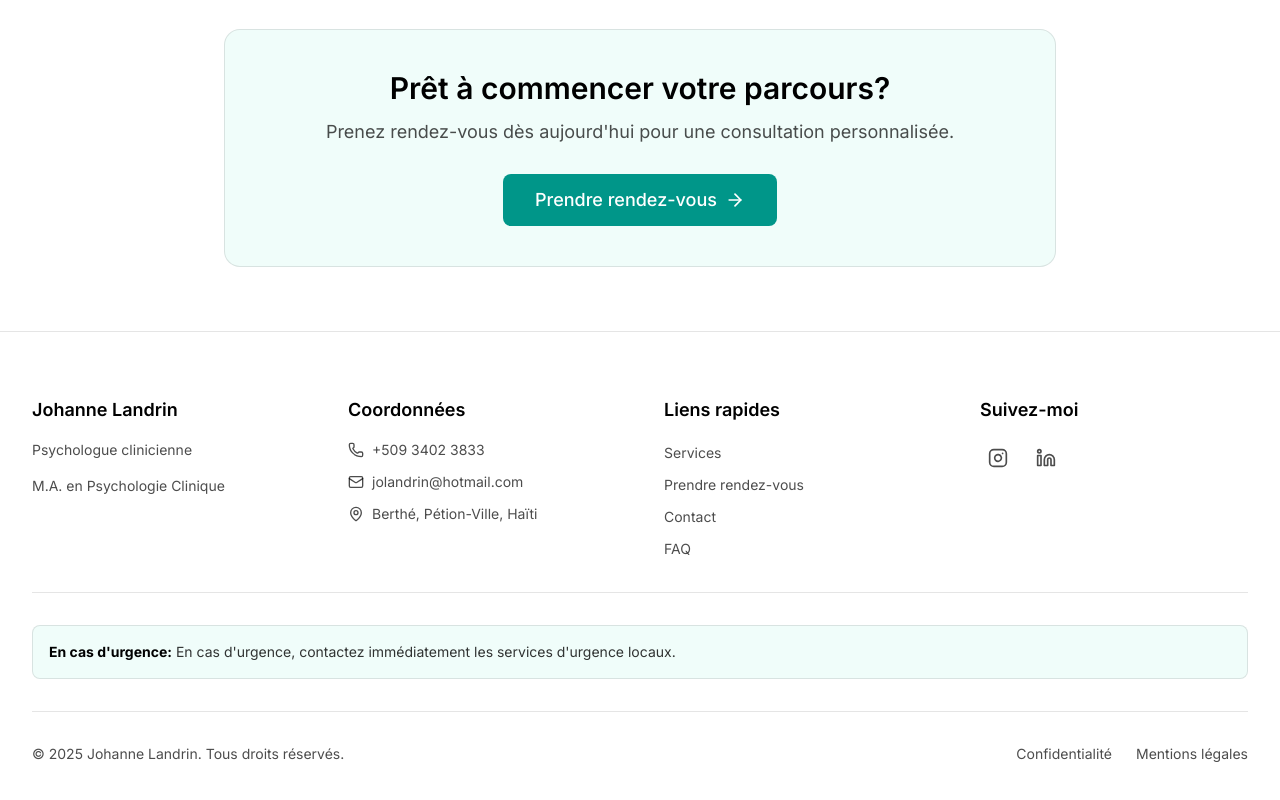
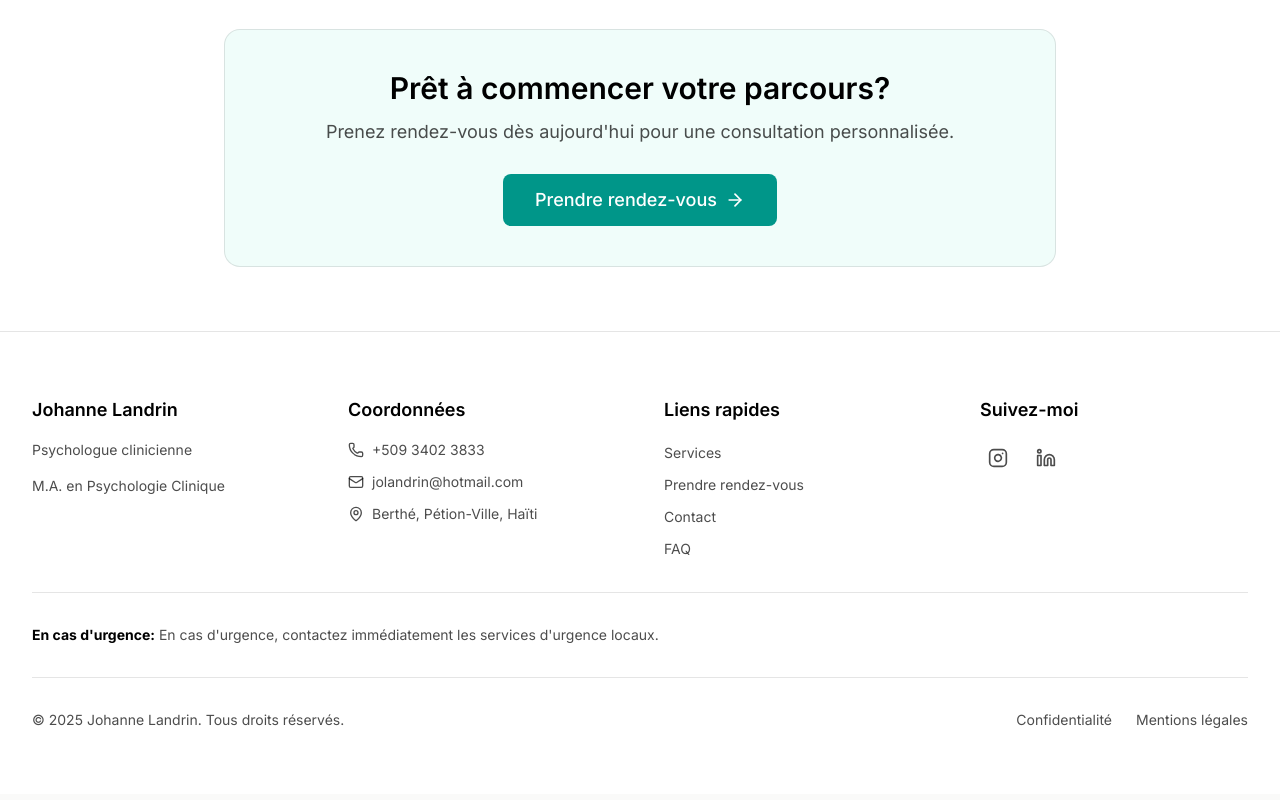
Before and after one commit to edlight123/johanne-landrin, a Next.js app: page / in a window 1280 px wide. Shown: the part 1324-2124 px from the top of the page. Built offline with nearby package versions, Linux system fonts and the light colour scheme.

Commit message:
Footer: remove emergency card styling

```diff
--- a/src/components/Footer.tsx
+++ b/src/components/Footer.tsx
@@ -135,7 +135,7 @@ export default function Footer() {
 
         {/* Emergency Notice */}
         <div className="mt-8 pt-8 border-t border-black/10">
-          <p className="text-sm text-black/80 bg-teal-50 border border-black/10 rounded-lg p-4">
+          <p className="text-sm text-black/70">
             <strong className="text-black">{t.emergency.title}:</strong> {t.footer.emergency}
           </p>
         </div>
```
